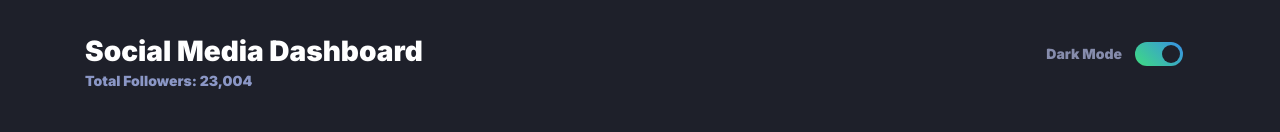
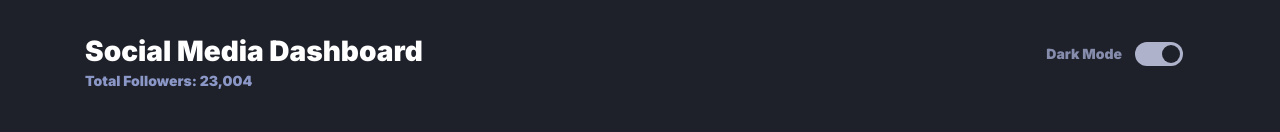
Before and after one commit to Luneldevwb/Dashbord, a website: page index.html in a window 1280 px wide. Shown: the top 132 px of the page. Drawn offline with nearby package versions, Linux system fonts and the dark colour scheme; files that its build step writes are made by us from their sources.

Commit message:
Setup color for toggle-bg

```diff
--- a/app/scss/globals/colors.scss
+++ b/app/scss/globals/colors.scss
@@ -15,7 +15,7 @@
 	//Dark Theme
 	--Toggle-strt: hsl(210, 78%, 56%);
 	--Toggle-End: hsl(146, 68%, 55%);
-	// --Toggle: linear-gradient(225deg, var(--Toggle-strt) 0%, var(--Toggle-End) 98,02%);
+	--Toggle-Dark-BG: linear-gradient(225deg, var(--Toggle-strt) 0%, var(--Toggle-End) 98,02%);
 
 	//Light Theme
 	--Toggle-Light: hsl(230, 19%, 60%);
@@ -49,7 +49,9 @@
 	--Card-hover: (--Light-Card-hover);
 	--Toggle: var(--Toggle-Light);
 	--Toggle-BG: var(--Toggle-BG-Light);
+	// --Toggle-BG: linear-gradient(225deg, var(--Toggle-strt) 0%, var(--Toggle-End) 98.02%);
 	--Toggle-Btn: var(--Toggle-Btn-Light);
+
 
 
 }
@@ -62,7 +64,7 @@
 		--Card-hover: var(--Dark-Card-hover);
 		--Text-Color2: var(--Dark-Text1);
 		--Toggle: var(--Light-BG);
-		--Toggle-BG: linear-gradient(225deg, var(--Toggle-strt) 0%, var(--Toggle-End) 98.02%);
+		--Toggle-Dark-BG: linear-gradient(225deg, var(--Toggle-strt) 0%, var(--Toggle-End) 98.02%);
 		--Toggle-Btn: var(--Dark-BG);
 	}
 
```
